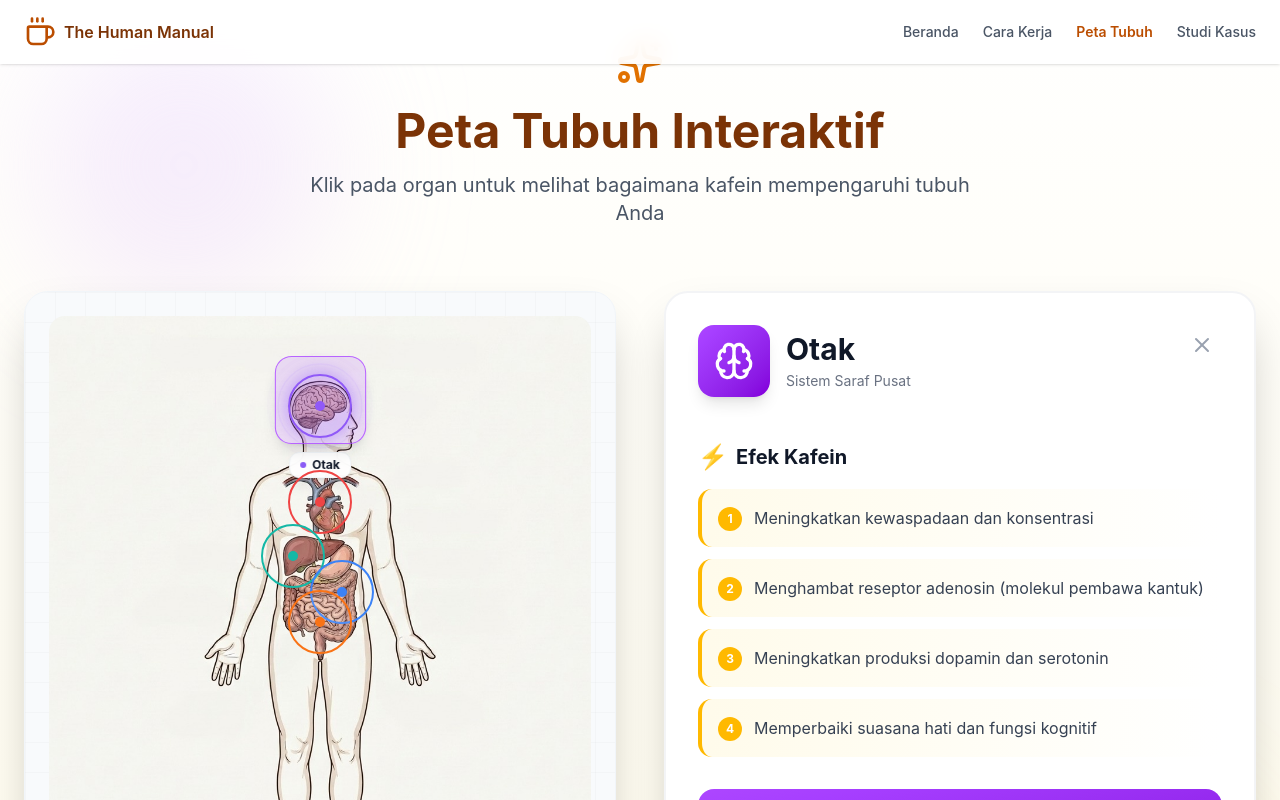
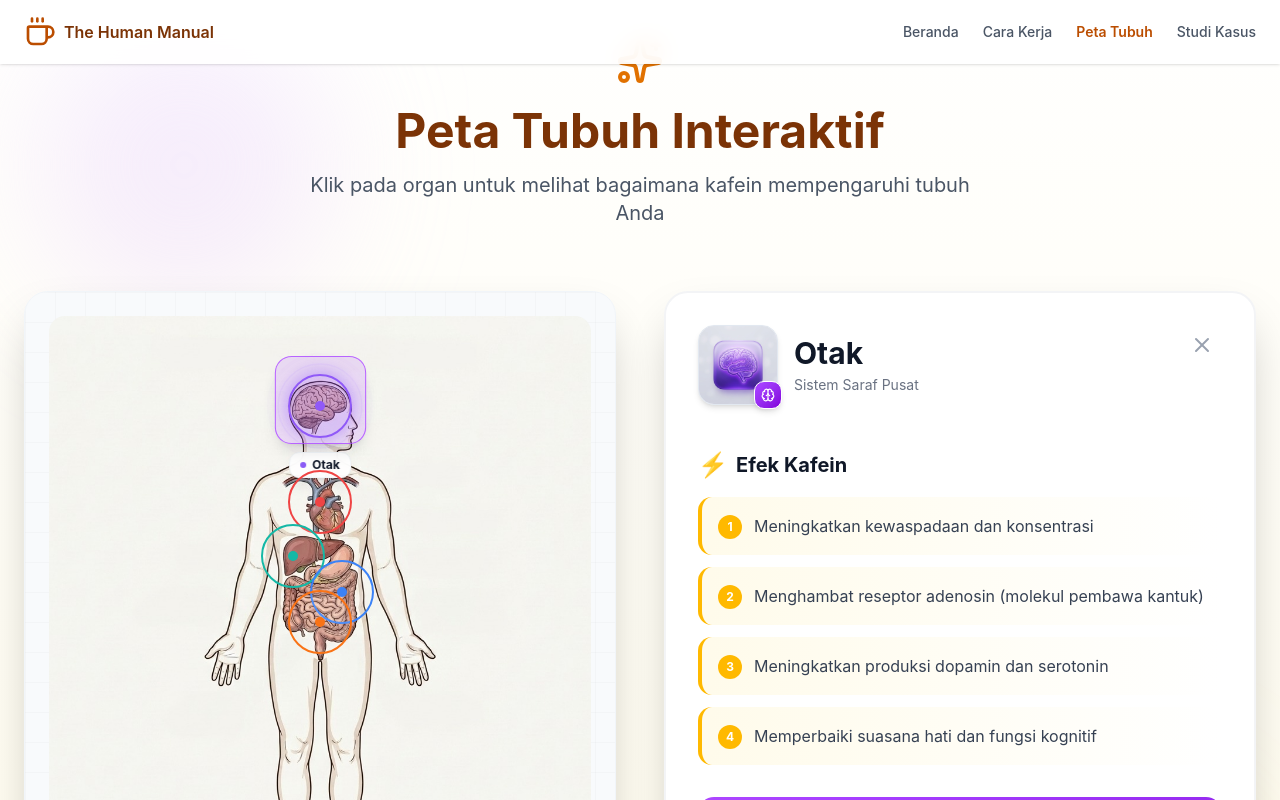
Before and after one commit to wildanindi/Project-APMUL, a React (Vite) app in the folder the-human-manual/: page / in a window 1280 px wide. Both pictures are taken after a click on the button 319 px from the left and 4873 px from the top of the page. Shown: the part 4473-5273 px from the top of the page. Built offline with nearby package versions, Linux system fonts and the light colour scheme.

Commit message:
mengubah gambar icon pada penjelasan peta tubuh

```diff
--- a/the-human-manual/src/components/BodyMap.jsx
+++ b/the-human-manual/src/components/BodyMap.jsx
@@ -18,6 +18,7 @@ export default function BodyMap({ setActiveSection }) {
       lineColor: "#8B5CF6",
       glowBg: "rgba(139, 92, 246, 0.2)",
       glowShadow: "0 0 20px rgba(139, 92, 246, 0.6)",
+      imagePath: "/otak.jpg",
       effects: [
         "Meningkatkan kewaspadaan dan konsentrasi",
         "Menghambat reseptor adenosin (molekul pembawa kantuk)",
@@ -43,6 +44,7 @@ export default function BodyMap({ setActiveSection }) {
       lineColor: "#EF4444",
       glowBg: "rgba(239, 68, 68, 0.2)",
       glowShadow: "0 0 20px rgba(239, 68, 68, 0.6)",
+      imagePath: "/jantung.jpg",
       effects: [
         "Meningkatkan detak jantung sementara",
         "Meningkatkan tekanan darah ringan",
@@ -68,6 +70,7 @@ export default function BodyMap({ setActiveSection }) {
       lineColor: "#14B8A6",
       glowBg: "rgba(20, 184, 166, 0.2)",
       glowShadow: "0 0 20px rgba(20, 184, 166, 0.6)",
+      imagePath: "/hati.jpg",
       effects: [
         "Tempat utama metabolisme kafein oleh enzim sitokrom P450 (CYP1A2)",
         "Konsumsi kopi secara teratur menurunkan risiko fibrosis dan sirosis hati",
@@ -93,6 +96,7 @@ export default function BodyMap({ setActiveSection }) {
       lineColor: "#3B82F6",
       glowBg: "rgba(59, 130, 246, 0.2)",
       glowShadow: "0 0 20px rgba(59, 130, 246, 0.6)",
+      imagePath: "/ginjal.jpg",
       effects: [
         "Menghambat reseptor adenosin di ginjal, memicu efek diuretik (sering buang air kecil)",
         "Meningkatkan laju filtrasi darah (GFR) di ginjal secara sementara",
@@ -118,6 +122,7 @@ export default function BodyMap({ setActiveSection }) {
       lineColor: "#F97316",
       glowBg: "rgba(249, 115, 22, 0.2)",
       glowShadow: "0 0 20px rgba(249, 115, 22, 0.6)",
+      imagePath: "/sistem pencernaan.jpg",
       effects: [
         "Kafein diserap di usus halus dalam 45 menit",
         "Merangsang produksi asam lambung",
@@ -366,11 +371,21 @@ export default function BodyMap({ setActiveSection }) {
                   <div className="flex items-start justify-between mb-8">
                     <div className="flex-1">
                       <div className="flex items-center gap-4 mb-3">
-                        <div className={`bg-linear-to-br ${organs[selectedOrgan].color} p-4 rounded-2xl shadow-lg`}>
-                          {(() => {
-                            const Icon = organs[selectedOrgan].icon;
-                            return <Icon className="w-10 h-10 text-white" />;
-                          })()}
+                        <div className="relative shrink-0">
+                          <div className="w-20 h-20 rounded-2xl overflow-hidden shadow-md border border-slate-200 bg-slate-50">
+                            <img
+                              src={organs[selectedOrgan].imagePath}
+                              alt={organs[selectedOrgan].name}
+                              className="w-full h-full object-cover"
+                            />
+                          </div>
+                          {/* Mini icon badge */}
+                          <div className={`absolute -bottom-1 -right-1 bg-linear-to-br ${organs[selectedOrgan].color} p-1.5 rounded-lg shadow-md border border-white`}>
+                            {(() => {
+                              const Icon = organs[selectedOrgan].icon;
+                              return <Icon className="w-3.5 h-3.5 text-white" />;
+                            })()}
+                          </div>
                         </div>
                         <div>
                           <h3 className="text-3xl font-bold text-gray-900">
```
